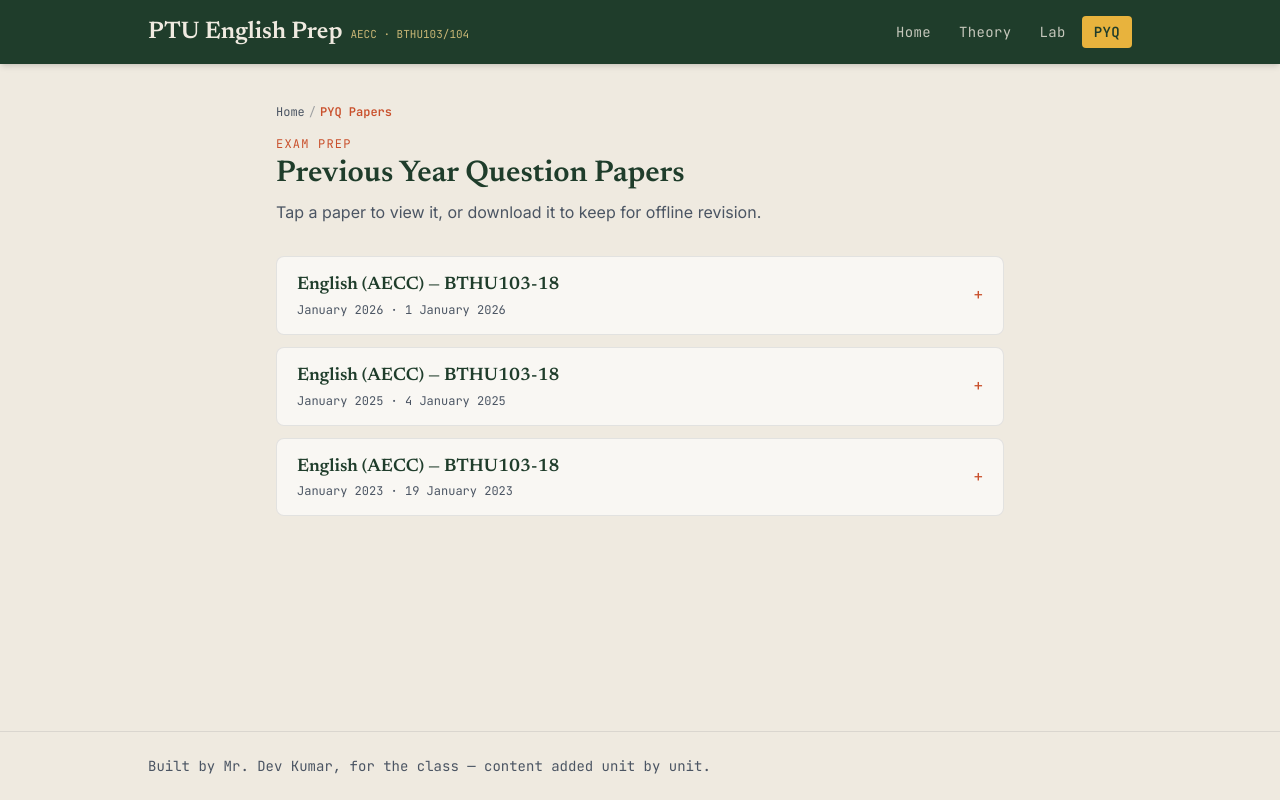
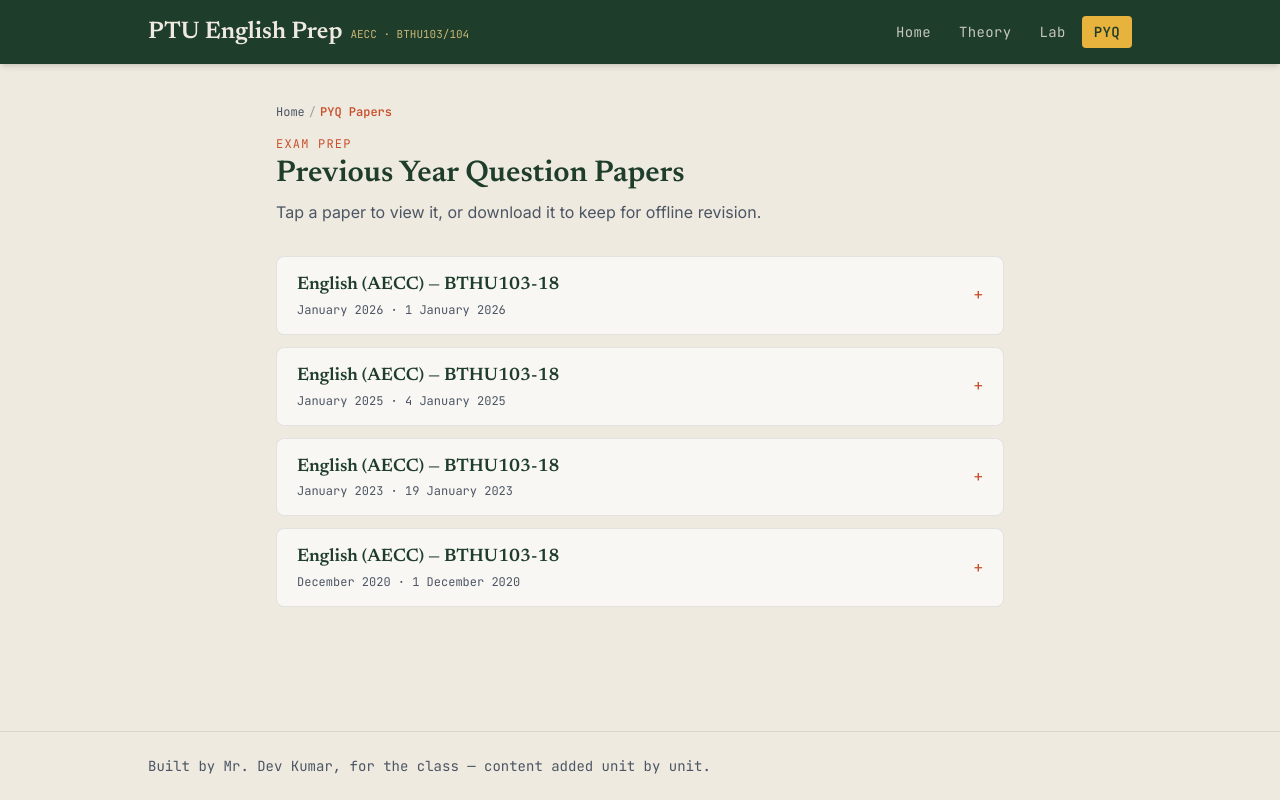
Before and after one commit to dev913913/PTU-English-Prep, a React (Vite) app in the folder ptu-english-prep-src/: page /pyq in a window 1280 px wide. Built offline with nearby package versions, Linux system fonts and the light colour scheme.

Commit message:
Add December 2020 English exam data to pyq.js

```diff
--- a/ptu-english-prep-src/src/content/pyq.js
+++ b/ptu-english-prep-src/src/content/pyq.js
@@ -24,4 +24,11 @@ export const pyqPapers = [
   date: '2026-01-01',
   file: '/pyq/english-jan-2026.pdf',
 },
+  {
+  id: 'dec-2020',
+  subject: 'English (AECC) — BTHU103-18',
+  session: 'December 2020',
+  date: '2020-12-01',
+  file: '/pyq/english-dec-2020.pdf',
+},
 ]
```
